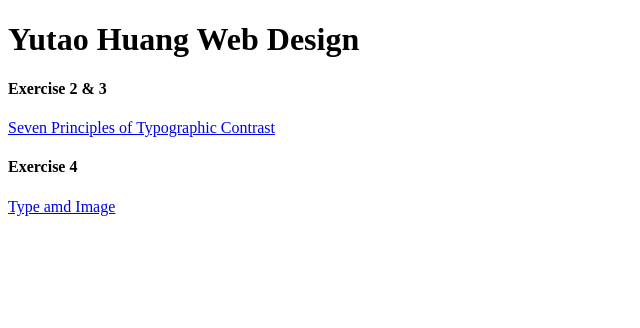
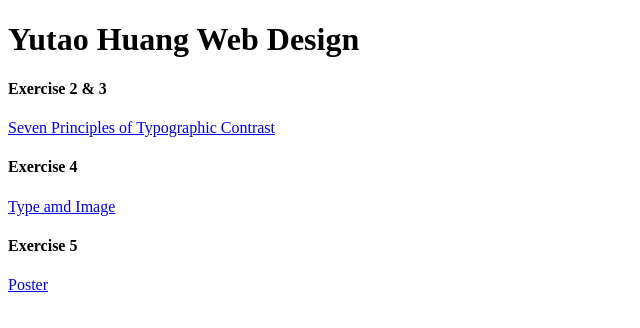
Before and after one commit to huangyt05/wsweb, a plain HTML site: page index.html in a window 1280 px wide. Shown: the whole page, without its empty margins (0-640 px from the left). Drawn offline with Linux system fonts and the light colour scheme.

Commit message:
Update index.html

```diff
--- a/index.html
+++ b/index.html
@@ -16,5 +16,11 @@ Exercise 2 & 3
     <a href="https://huangyt05.github.io/typeangimg/">
         Type amd Image
     </a>
+    <h4>
+        Exercise 5
+    </h4>
+    <a href="https://huangyt05.github.io/poster/">
+        Poster
+    </a>
 </body>
 </html>
```
Lines whose indentation alone changed are shown as unchanged.
